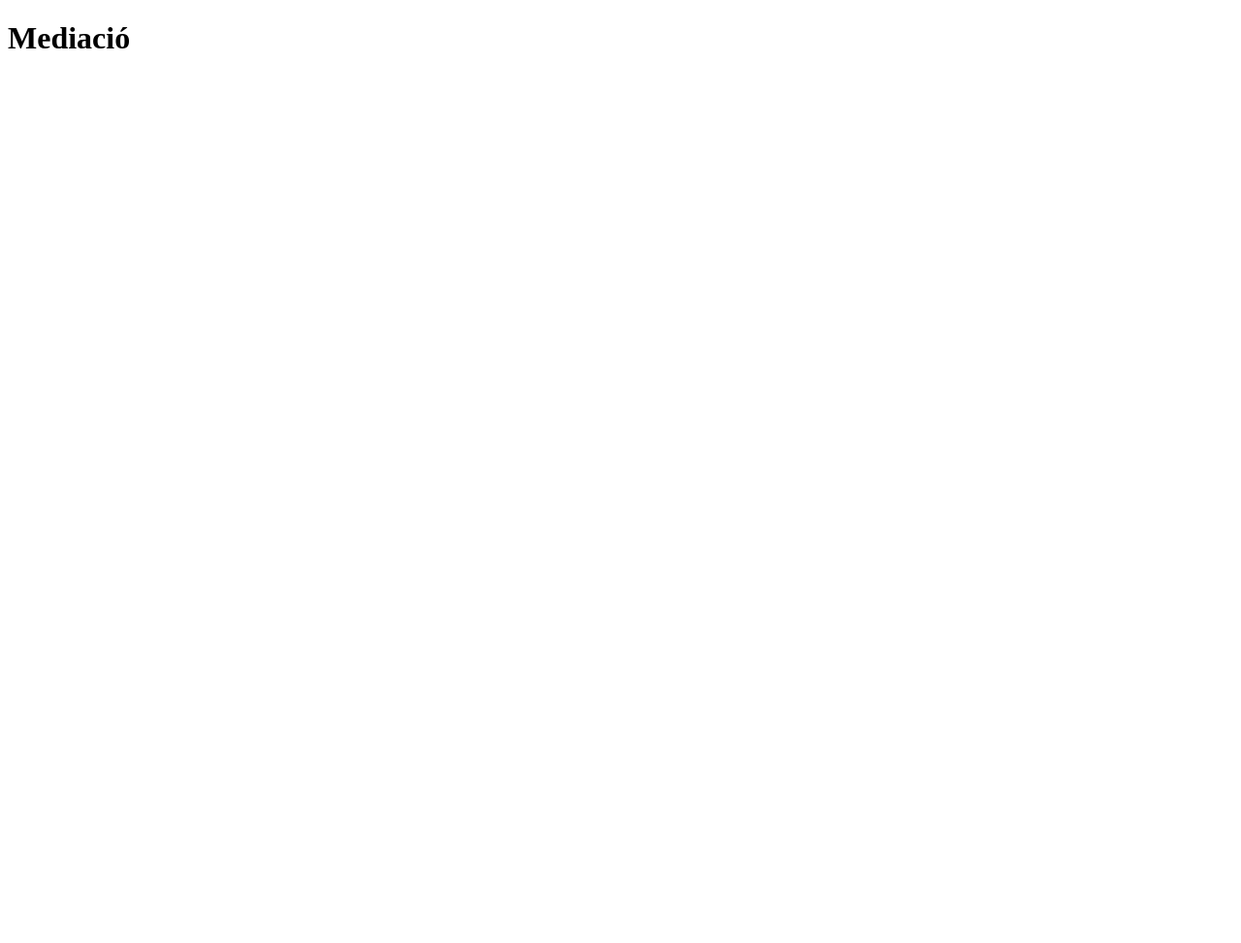
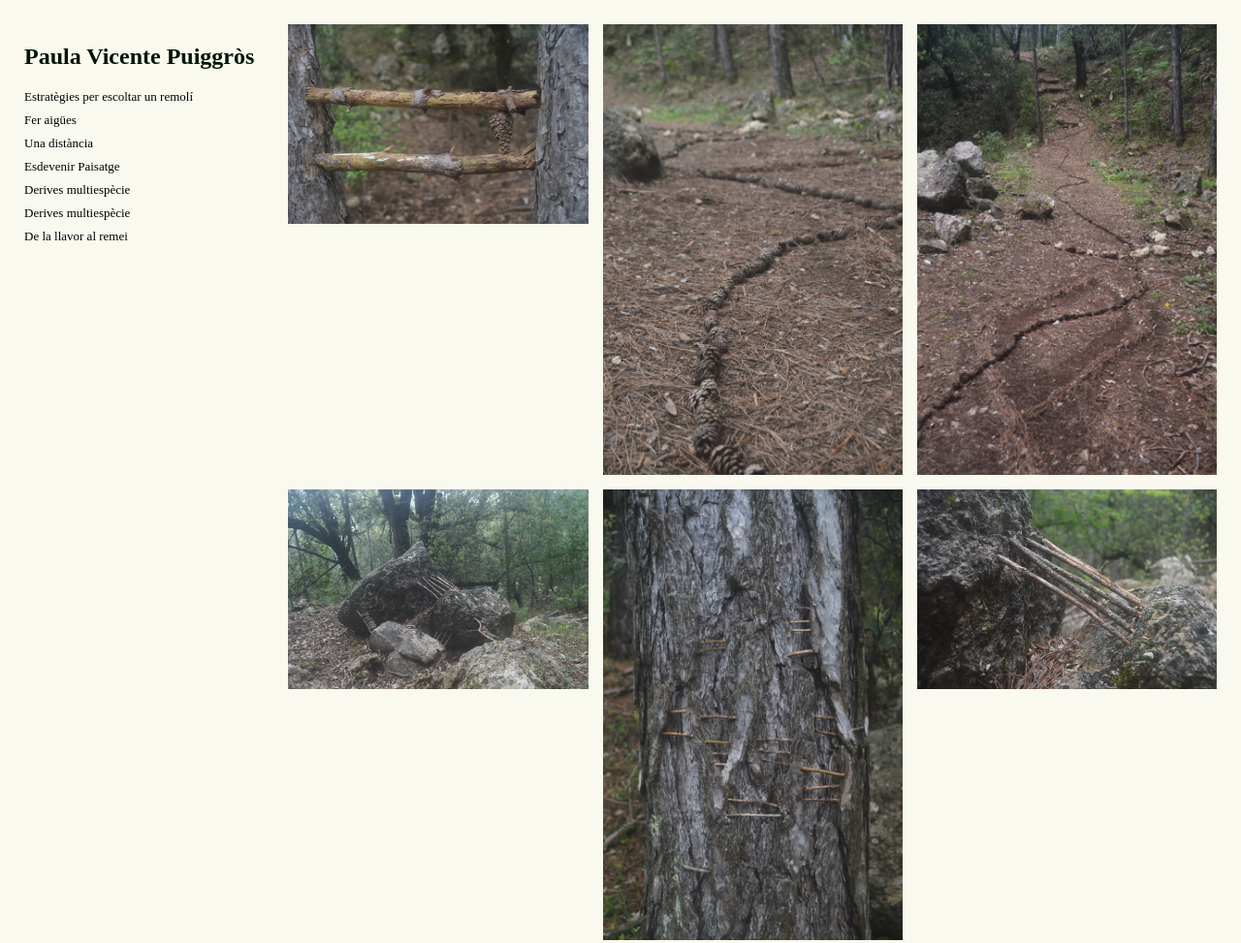
Before and after one commit to paulavicentepuiggros/website, a plain HTML site: page mediacio.html in a window 1280 px wide. Shown: the top 973 px of the page at 97% size. Before the commit the page ends 800 px from the top, so only its background shows below. Drawn offline with Linux system fonts and the light colour scheme.

Commit message:
mediacio

```diff
--- a/mediacio.html
+++ b/mediacio.html
@@ -1,11 +1,38 @@
 <!DOCTYPE html>
-<html lang="cat">
-
+<html lang="ca">
 <head>
     <meta charset="UTF-8">
     <meta name="viewport" content="width=device-width, initial-scale=1.0">
-    <title>Madiació</title>
+    <title>Mediació</title>
+    <link rel="stylesheet" href="style1.css?v=4">
 </head>
+<body>
 
-<body>
-    <h1>Mediació</h1>
+
+    <div class="columna-texto">
+        <h2><a href="index.html">Paula Vicente Puiggròs</a></h2>
+        <input type="checkbox" id="toggle-menu" class="menu-check">
+        <label for="toggle-menu" class="menu-boto">Mediació</label>
+        <p>Estratègies per escoltar un remolí</p>
+        <p>Fer aigües</p>
+        <p>Una distància</p>
+        <p>Esdevenir Paisatge</p>
+        <p>Derives multiespècie</p>
+        <p>Derives multiespècie</p>
+        <p>De la llavor al remei</p>
+
+    </div>
+
+    <div class="columnas">
+        <img src="imagen/2.webp" alt="refugi">
+        <img src="imagen/5.webp" alt="refugi">
+        <a href="distancia.html"><img src="imagen/10.webp" alt="refugi"></a>
+        <img src="imagen/15.webp" alt="refugi">
+        <img src="imagen/20.webp" alt="refugi">
+        <img src="imagen/12.webp" alt="refugi">
+        <img src="imagen/11.webp" alt="refugi">
+        <img src="imagen/18.webp" alt="refugi">
+    </div>
+
+</body>
+</html>
```
